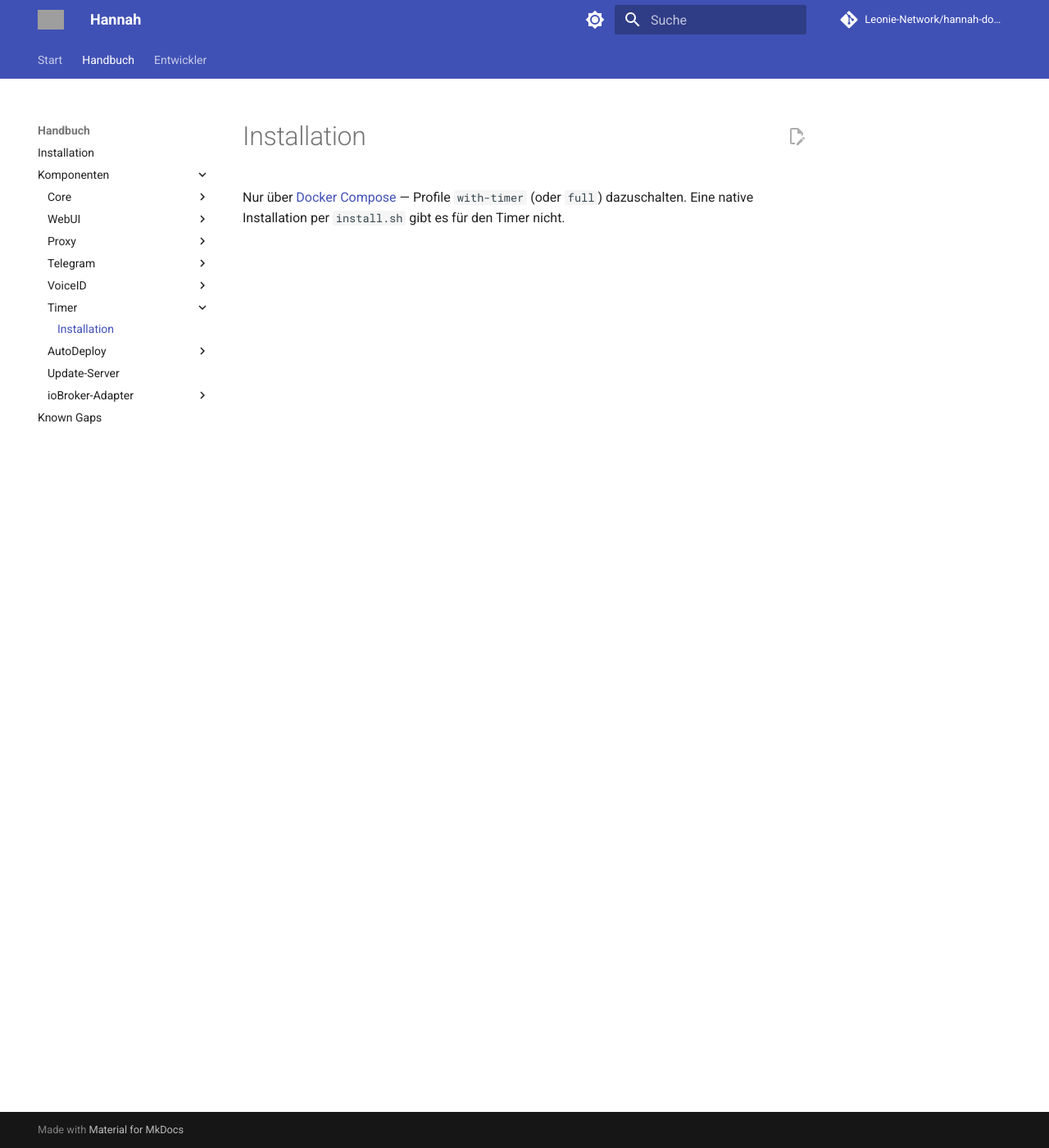
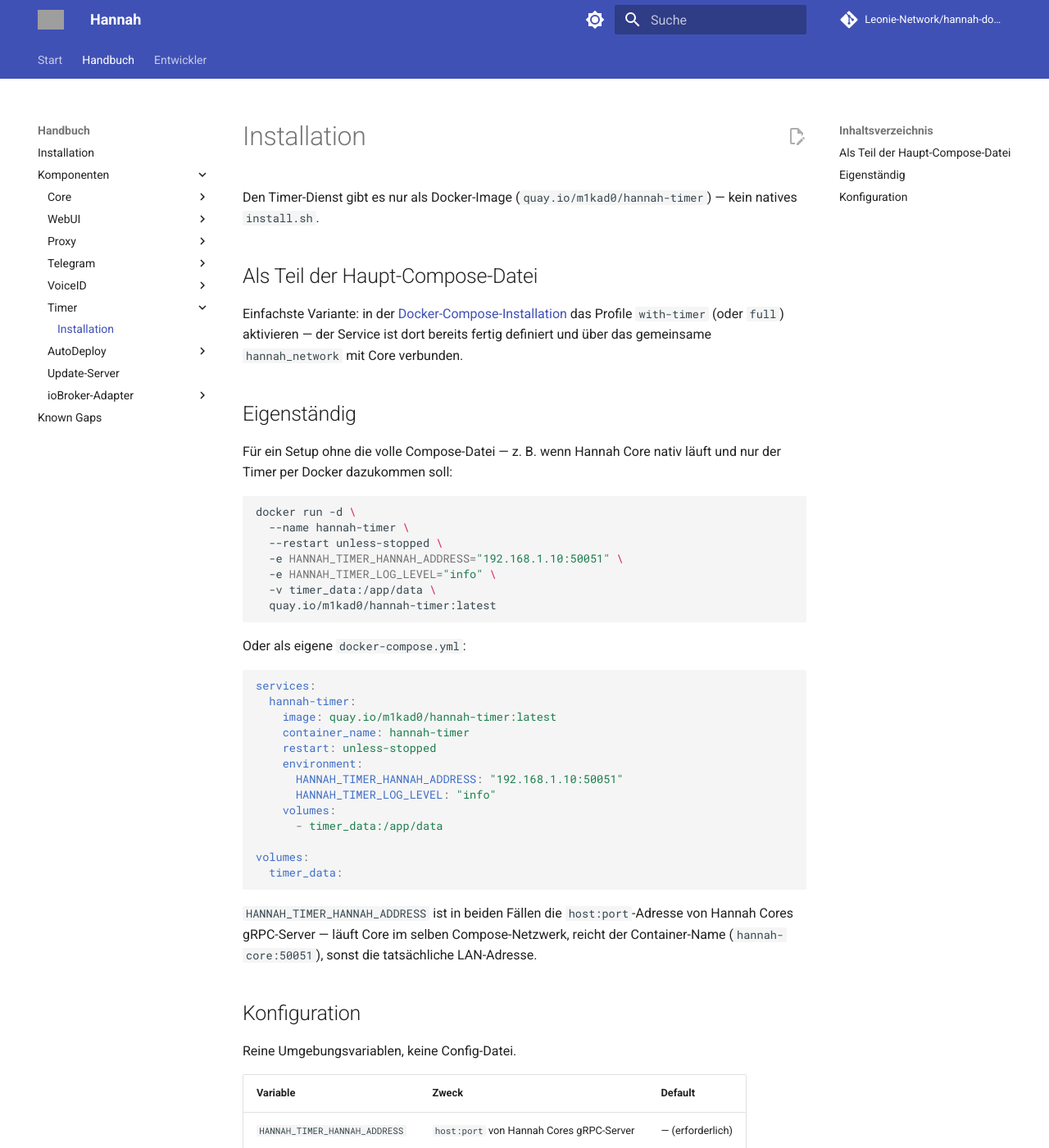
Before and after one commit to Leonie-Network/hannah-docs, an MkDocs documentation site: the page built from docs/components/timer/installation.md, in a window 1280 px wide and 1400 px high. Shown: the whole window at 82% size. Built offline with MkDocs 1.6.1 and Material for MkDocs 9.7.7, drawn with Linux system fonts in a browser that asks for light colours; comment, search, counter and statistics services are not loaded; some of the changed text lies outside the part shown; grey boxes are pictures that could not be loaded.

Commit message:
docs: rework Timer installation with a standalone docker run/compose option
Previously just pointed at the full docker-compose.yml and left it at that.
Adds a dedicated docker run command and standalone compose snippet for
setups that don't run the whole stack (e.g. Core installed natively, only
Timer via Docker), plus the environment variable reference inline since
Timer has no config file, only env vars.

````diff
--- a/docs/components/timer/installation.md
+++ b/docs/components/timer/installation.md
@@ -1,5 +1,59 @@
 # Installation
 
-Nur über [Docker Compose](../../manual/installation.md) — Profile `with-timer` (oder
-`full`) dazuschalten. Eine native Installation per `install.sh` gibt es für den Timer
-nicht.
+Den Timer-Dienst gibt es nur als Docker-Image (`quay.io/m1kad0/hannah-timer`) — kein
+natives `install.sh`.
+
+## Als Teil der Haupt-Compose-Datei
+
+Einfachste Variante: in der [Docker-Compose-Installation](../../manual/installation.md)
+das Profile `with-timer` (oder `full`) aktivieren — der Service ist dort bereits fertig
+definiert und über das gemeinsame `hannah_network` mit Core verbunden.
+
+## Eigenständig
+
+Für ein Setup ohne die volle Compose-Datei — z. B. wenn Hannah Core nativ läuft und nur
+der Timer per Docker dazukommen soll:
+
+```bash
+docker run -d \
+  --name hannah-timer \
+  --restart unless-stopped \
+  -e HANNAH_TIMER_HANNAH_ADDRESS="192.168.1.10:50051" \
+  -e HANNAH_TIMER_LOG_LEVEL="info" \
+  -v timer_data:/app/data \
+  quay.io/m1kad0/hannah-timer:latest
+```
+
+Oder als eigene `docker-compose.yml`:
+
+```yaml
+services:
+  hannah-timer:
+    image: quay.io/m1kad0/hannah-timer:latest
+    container_name: hannah-timer
+    restart: unless-stopped
+    environment:
+      HANNAH_TIMER_HANNAH_ADDRESS: "192.168.1.10:50051"
+      HANNAH_TIMER_LOG_LEVEL: "info"
+    volumes:
+      - timer_data:/app/data
+
+volumes:
+  timer_data:
+```
+
+`HANNAH_TIMER_HANNAH_ADDRESS` ist in beiden Fällen die `host:port`-Adresse von Hannah
+Cores gRPC-Server — läuft Core im selben Compose-Netzwerk, reicht der Container-Name
+(`hannah-core:50051`), sonst die tatsächliche LAN-Adresse.
+
+## Konfiguration
+
+Reine Umgebungsvariablen, keine Config-Datei.
+
+| Variable | Zweck | Default |
+|---|---|---|
+| `HANNAH_TIMER_HANNAH_ADDRESS` | `host:port` von Hannah Cores gRPC-Server | — (erforderlich) |
+| `HANNAH_TIMER_LOG_LEVEL` | Log-Level (`debug`/`info`/`warn`/`error`) | `info` |
+
+Das Volume `/app/data` hält den persistenten Zustand (laufende Timer/Wecker) — ohne
+es gehen aktive Timer bei einem Container-Neustart verloren.
````
